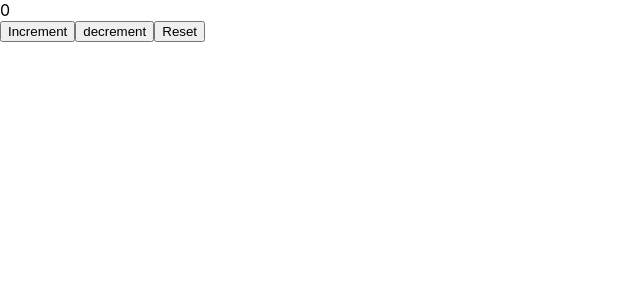
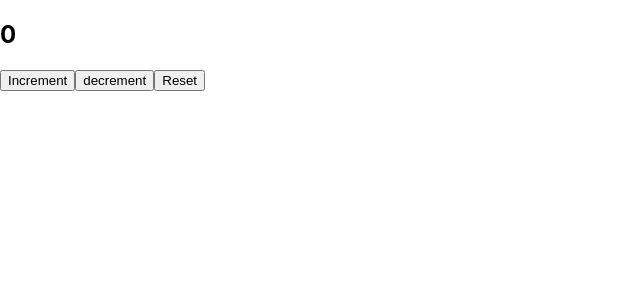
Before and after one commit to jasmithadodda/my-app2, a React (Create React App) app: page / in a window 1280 px wide. Shown: the top 300 px of the page, without its empty margins (0-640 px from the left). Built offline with nearby package versions, Linux system fonts and the light colour scheme.

Commit message:
count.firstcounter

```diff
--- a/src/App.js
+++ b/src/App.js
@@ -1,14 +1,15 @@
 import './App.css';
 //import ComponentC from './hooks/useContext/ComponentC';
 import { createContext } from "react";
-import CounterOne from "./hooks/useReducer/CounterOne";
+import CounterTwo from './hooks/useReducer/CounterTwo';
+// import CounterOne from "./hooks/useReducer/CounterOne";
 
 export const ThemeContext = createContext(null);
 
 function App() {
   return (
  <div>
-      <CounterOne/>
+      <CounterTwo/>
 </div>
   );
 }
--- a/src/hooks/useReducer/CounterOne.js
+++ b/src/hooks/useReducer/CounterOne.js
@@ -7,7 +7,7 @@ const reducer = (state,action) => {
         case 'increment': return state+1
         case 'decrement' : return state -1
         case 'reset':   return initialState
-        default :
+        default : return state
 
     }
 }
@@ -18,10 +18,11 @@ export default function CounterOne() {
 
   return (
     <div>
-    <div>{count} </div>
+    <div><h2>{count}</h2></div>
     <button onClick={()=>{dispatch('increment')}} >Increment</button>
     <button onClick={()=>{dispatch('decrement')}}>decrement</button>
     <button onClick={()=>{dispatch('reset')}}>Reset</button>
     </div>
   )
+
 }
--- /dev/null
+++ b/src/hooks/useReducer/CounterTwo.js
@@ -0,0 +1,30 @@
+import React, { useReducer } from 'react'
+
+const initialState = {
+    firstCounter:0
+}
+const reducer = (state,action) => {
+
+    switch(action.type){
+        case 'increment': return {firstCounter : state.firstCounter+1}
+        case 'decrement' : return {firstCounter : state.firstCounter-1}
+        case 'reset':   return initialState
+        default: return state
+
+    }
+}
+
+export default function CounterTwo() {
+
+    const [count,dispatch] = useReducer(reducer,initialState)
+
+  return (
+    <div>
+    <div><h2>{count.firstCounter}</h2> </div>
+    <button onClick={()=>{dispatch({type:'increment'})}} >Increment</button>
+    <button onClick={()=>{dispatch({type:'decrement'})}}>decrement</button>
+    <button onClick={()=>{dispatch({type:'reset'})}}>Reset</button>
+
+    </div>
+  )
+}
```
